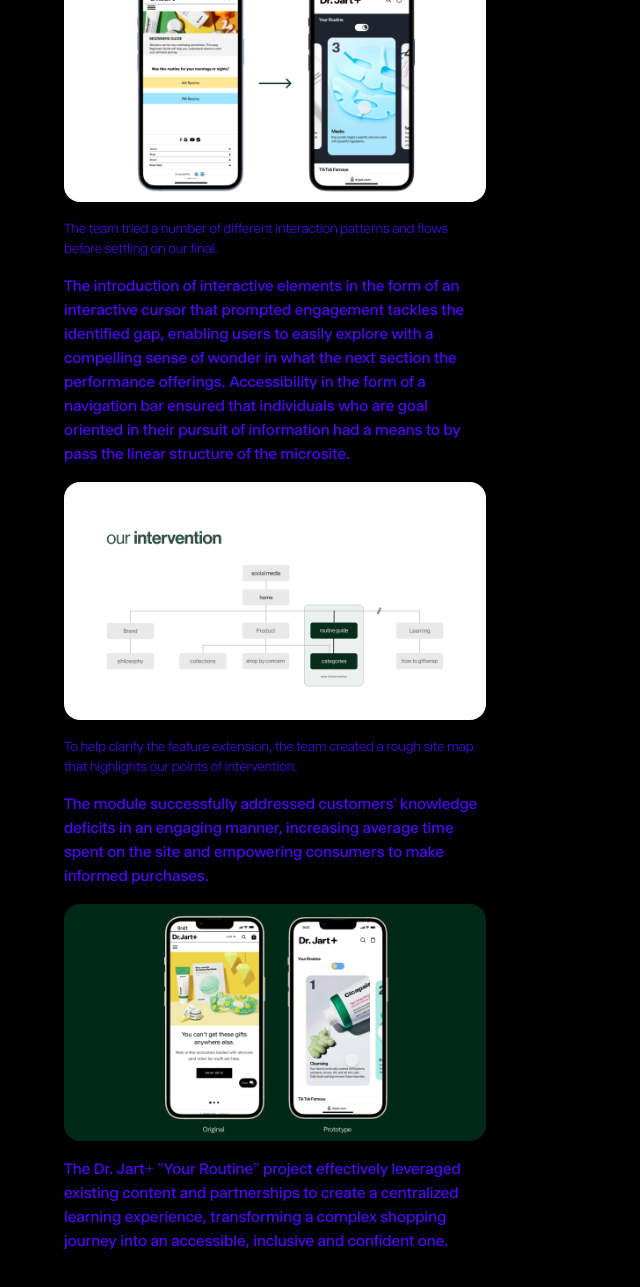
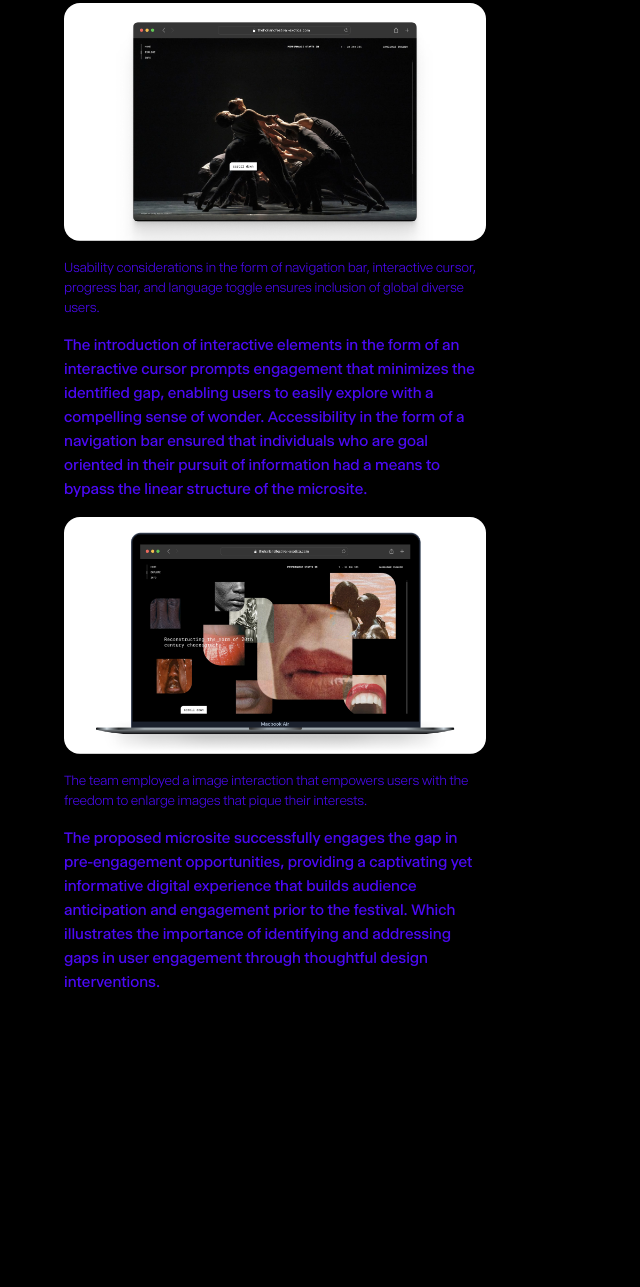
Before and after one commit to yeeloong-tang/P03, a plain HTML site: page hollandfestival.html in a window 1280 px wide. Shown: the part 1495-2782 px from the top of the page, without its empty margins (0-640 px from the left). After the commit the page ends 2569 px from the top, so only its background shows below. Drawn offline with nearby package versions, Linux system fonts and the light colour scheme; files whose address does not match are found by name.

Commit message:
case study 2 - content final

```diff
--- a/hollandfestival.html
+++ b/hollandfestival.html
@@ -49,53 +49,42 @@
 
         <!-- content -->
         <p class="grid-start-2 mb-4 grid-span-2">
-          The "Exotica" is a digital touchpoint for Holland Festival that epitomises the physical
-          sensations of it’s performing art events. The microsite teases
-          attendees with a captivating digital exploration that builds
-          anticipation and engagement.
+          The "Exotica" is a digital touchpoint for Holland Festival that
+          epitomises the physical sensations of it’s performing art events. The
+          microsite teases attendees with a captivating digital exploration that
+          builds anticipation and engagement.
         </p>
 
         <!-- problem  -->
-        <!-- <div
-          class="imageContainer mt-2 mb-4 overflow-hidden rounded-2xl w-full h-auto object-cover"
-        >
-          <img
-            class="thubnail"
-            src="/caseImages/problem.png"
-            alt="Image of our solution"
-          />
-        </div>
-
-        <p class="caption mt-2 mb-4 text-sm font-light tracking-tight">
-          To comprehend the depth of this problem, the team looked to social
-          media to understand millennials and Gen Z pain points.
-        </p> -->
         <p class="mb-4">
-          Gap in Pre-Engagement </br>
-          The festival lacked a touchpoint that effectively
-          engaged users prior to the event, limiting their ability to explore
-          and anticipate their festival experience. This gap presented an opportunity
-          for a design intervention to enhance the audience's pre-engagement
-          journey.
+          Gap in Pre-Engagement <br />
+          The festival lacked a touchpoint that effectively engaged users prior
+          to the event, limiting their ability to explore and anticipate their
+          festival experience. This gap presented an opportunity for a design
+          intervention to enhance the audience's pre-engagement journey.
         </p>
 
         <!-- solution  -->
         <div
-          class="imageContainer mt-2 mb-4 overflow-hidden rounded-2xl w-full h-auto object-cover"
+          class="imageContainer mt-2 mb-4 overflow-hidden drop-shadow rounded-2xl w-full h-auto object-cover"
         >
           <img
             class="thubnail"
-            src="/caseImages/artdirection.png"
+            src="/caseImages/assets.png"
             alt="Image that depicts our design decisions"
           />
         </div>
         <p class="caption mt-2 mb-4 text-sm font-light tracking-tight">
-          To help shape what this new facelift might look like, the team created
-          a one-pager to align on the visual language.
+          To ensure the robustness of the art direction, the team created
+          various assets.
         </p>
         <p class="mb-4">
-            Elevated Identity Expression </br>
-            A modular approach that leads with a monochromatic color palette paired with intimately-lead-imagery strikes an intriguing atmosphere. Monospaced typography and a gridded approach distinguishes the spatial depth that serves as the basis for a concise and compelling visual language mirroring performance.
+          <!-- Elevated Identity Expression <br /> -->
+          A modular approach that leads with a monochromatic color palette
+          paired with intimately-lead-imagery strikes an intriguing atmosphere.
+          Monospaced typography and a gridded approach distinguishes the spatial
+          depth that serves as the basis for a concise and compelling visual
+          language mirroring performance.
         </p>
         <!-- implementation -->
         <div
@@ -103,16 +92,22 @@
         >
           <img
             class="thubnail"
-            src="/caseImages/splashscreen.png"
-            alt="Visual mockup of the module"
+            src="/caseImages/interaction.png"
+            alt="Visual mockup that highlights accessibility considerations"
           />
         </div>
         <p class="caption mt-2 mb-4 text-sm font-light tracking-tight">
-          The team tried a number of different interaction patterns and flows
-          before settling on our final.
+          Usability considerations in the form of navigation bar, interactive
+          cursor, progress bar, and language toggle ensures inclusion of global
+          diverse users.
         </p>
         <p class="mb-4">
-            The introduction of interactive elements in the form of an interactive cursor that prompted engagement tackles the identified gap, enabling users to easily explore with a compelling sense of wonder in what the next section the performance offerings. Accessibility in the form of a navigation bar ensured that individuals who are goal oriented in their pursuit of information had a means to by pass the linear structure of the microsite.
+          The introduction of interactive elements in the form of an interactive
+          cursor prompts engagement that minimizes the identified gap, enabling
+          users to easily explore with a compelling sense of wonder.
+          Accessibility in the form of a navigation bar ensured that individuals
+          who are goal oriented in their pursuit of information had a means to
+          bypass the linear structure of the microsite.
         </p>
         <!-- value prop -->
         <div
@@ -120,35 +115,21 @@
         >
           <img
             class="thubnail"
-            src="/caseImages/sitemap.png"
+            src="/caseImages/lastimage.png"
             alt="Diagram illustrating the site map and our area of intervention"
           />
         </div>
         <p class="caption mt-2 mb-4 text-sm font-light tracking-tight">
-          To help clarify the feature extension, the team created a rough site
-          map that highlights our points of intervention.
+          The team employed a image interaction that empowers users with the
+          freedom to enlarge images that pique their interests.
         </p>
         <p class="mb-4">
-          The module successfully addressed customers' knowledge deficits in an
-          engaging manner, increasing average time spent on the site and
-          empowering consumers to make informed purchases.
-        </p>
-        <!-- conclusion  -->
-        <div
-          class="imageContainer mt-2 mb-4 overflow-hidden rounded-2xl w-full h-auto object-cover"
-        >
-          <img
-            class="thubnail"
-            src="/caseImages/conclusion.png"
-            alt="Diagram illustrating the site map and our area of intervention"
-          />
-        </div>
-
-        <p class="mb-4">
-          The Dr. Jart+ "Your Routine" project effectively leveraged existing
-          content and partnerships to create a centralized learning experience,
-          transforming a complex shopping journey into an accessible, inclusive
-          and confident one.
+          The proposed microsite successfully engages the gap in pre-engagement
+          opportunities, providing a captivating yet informative digital
+          experience that builds audience anticipation and engagement prior to
+          the festival. Which illustrates the importance of identifying and
+          addressing gaps in user engagement through thoughtful design
+          interventions.
         </p>
       </div>
     </section>
```
Also changed, not shown: caseImages/interaction.png (added), caseImages/lastimage.png (added), 1 other file.
